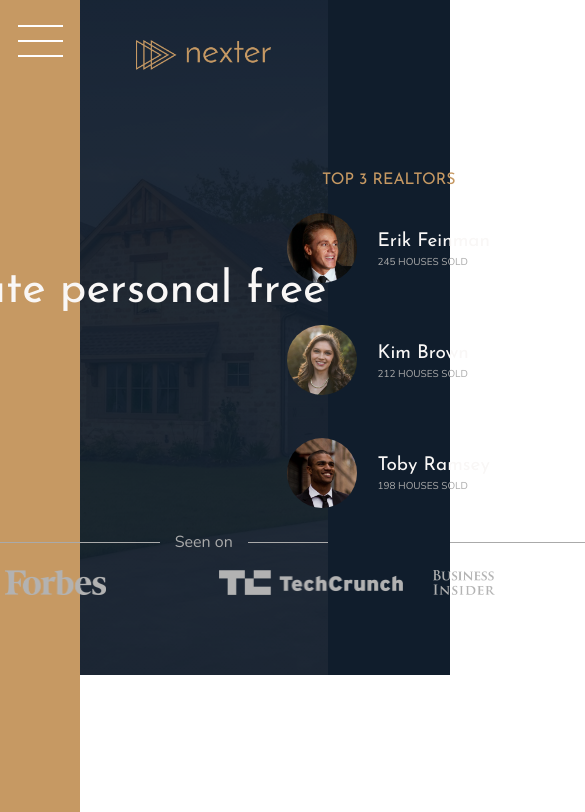
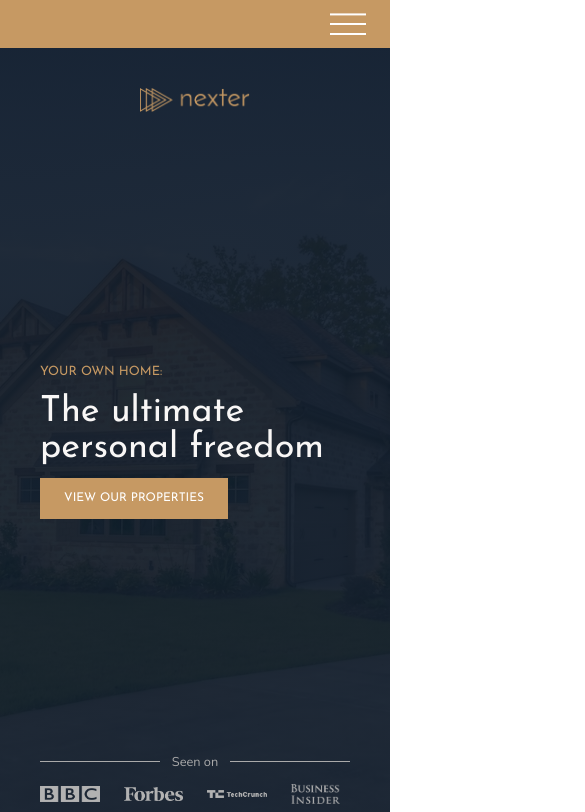
Before and after one commit to DeboraBucci/nexter, a website: page index.html in a window 390 px wide. Shown: the top 812 px of the page, 585 px wide, since content can reach past the window. Drawn offline with nearby package versions, Linux system fonts and the light colour scheme; files that its build step writes are made by us from their sources.

Commit message:
add media queries to make page responsive

```diff
--- a/sass/_base.scss
+++ b/sass/_base.scss
@@ -14,6 +14,12 @@ $color-grey-dark-2: #6d5d4b;
 $font-primary: "Nunito", sans-serif;
 $font-display: "Josefin Sans", sans-serif;
 
+// RESPONSIVE BREAKPOINTS
+$bp-largest: 75em; // 1200px
+$bp-large: 62.5em; // 1000px
+$bp-medium: 50em; // 800px
+$bp-small: 37.5em; // 600px
+
 *,
 *::before,
 *::after {
@@ -25,6 +31,10 @@ $font-display: "Josefin Sans", sans-serif;
 html {
   box-sizing: border-box;
   font-size: 62.5%; // 10px
+
+  @media only screen and (max-width: $bp-largest) {
+    font-size: 50%;
+  }
 }
 
 body {
@@ -41,4 +51,17 @@ body {
     [sidebar-start] 8rem [sidebar-end full-start] minmax(6rem, 1fr)
     [center-start] repeat(8, [col-start] minmax(min-content, 14rem) [col-end])
     [center-end] minmax(6rem, 1fr) [full-end];
+
+  @media only screen and (max-width: $bp-large) {
+    grid-template-rows: 6rem 80vh min-content 40vw repeat(3, min-content);
+
+    grid-template-columns:
+      [full-start] minmax(6rem, 1fr)
+      [center-start] repeat(8, [col-start] minmax(min-content, 14rem) [col-end])
+      [center-end] minmax(6rem, 1fr) [full-end];
+  }
+
+  @media only screen and (max-width: $bp-medium) {
+    grid-template-rows: 6rem calc(100vh - 6rem);
+  }
 }
--- a/sass/_header.scss
+++ b/sass/_header.scss
@@ -10,13 +10,21 @@
   background-position: center;
 
   display: grid;
-  grid-template-rows: 1fr min-content 6rem 1fr;
-  grid-template-columns: max-content;
+  grid-template-rows: 1fr min-content minmax(6rem, min-content) 1fr;
+  grid-template-columns: minmax(min-content, max-content);
   row-gap: 1.5rem;
   justify-content: center;
 
   padding: 8rem;
   padding-top: 4rem;
+
+  @media only screen and (max-width: $bp-medium) {
+    grid-column: 1 / -1;
+  }
+
+  @media only screen and (max-width: $bp-small) {
+    padding: 5rem;
+  }
 
   &__logo {
     height: 3rem;
@@ -51,9 +59,11 @@
     grid-template-columns: repeat(4, 1fr);
     column-gap: 3rem;
     justify-items: auto;
+    align-items: center;
 
     img {
-      height: 2.5rem;
+      max-height: 2.5rem;
+      max-width: 100%;
       filter: brightness(70%);
     }
   }
--- a/sass/_realtors.scss
+++ b/sass/_realtors.scss
@@ -10,12 +10,24 @@
   justify-items: center;
   row-gap: 2rem;
 
+  @media only screen and (max-width: $bp-medium) {
+    grid-column: 1 / -1;
+  }
+
   &__list {
     display: grid;
     grid-template-columns: min-content max-content;
     align-items: center;
     column-gap: 2rem;
     row-gap: 5vh;
+
+    @media only screen and (max-width: $bp-medium) {
+      grid-template-columns: repeat(3, min-content max-content);
+    }
+
+    @media only screen and (max-width: $bp-small) {
+      grid-template-columns: min-content max-content;
+    }
   }
 
   &__img {
--- a/sass/_sidebar.scss
+++ b/sass/_sidebar.scss
@@ -6,6 +6,13 @@
 
   display: flex;
   justify-content: center;
+
+  @media only screen and (max-width: $bp-large) {
+    grid-column: 1 / -1;
+    grid-row: 1 / 2;
+    justify-content: flex-end;
+    align-items: center;
+  }
 }
 
 .nav-btn {
@@ -36,4 +43,17 @@
   &::after {
     transform: translateY(1.3rem);
   }
+
+  @media only screen and (max-width: $bp-large) {
+    margin-top: 0;
+    margin-right: 3rem;
+
+    &::before {
+      transform: translateY(-1.2rem);
+    }
+
+    &::after {
+      transform: translateY(1rem);
+    }
+  }
 }
--- a/sass/_story.scss
+++ b/sass/_story.scss
@@ -13,6 +13,11 @@
       ),
       url(../img/back.jpg);
     background-size: cover;
+
+    @media only screen and (max-width: $bp-medium) {
+      grid-column: 1 / -1;
+      padding: 3rem;
+    }
   }
 
   &__img--1 {
@@ -20,6 +25,11 @@
     grid-row: 2/ 6;
     grid-column: 2/6;
     box-sizing: 0 2rem 5rem rgba(#000, 0.1);
+
+    @media only screen and (max-width: $bp-medium) {
+      grid-column: 1 / 5;
+      grid-row: 1/-1;
+    }
   }
 
   &__img--2 {
@@ -28,6 +38,11 @@
     grid-row: 4 / 6;
     grid-column: 4 / 7;
     box-sizing: 0 2rem 5rem rgba(#000, 0.2);
+
+    @media only screen and (max-width: $bp-medium) {
+      grid-row: 1/-1;
+      width: 100%;
+    }
   }
 
   &__content {
@@ -39,6 +54,11 @@
     grid-column: col-start 5 / full-end;
 
     padding: 6rem 8vw;
+
+    @media only screen and (max-width: $bp-medium) {
+      grid-column: 1 / -1;
+      grid-row: 5 /6;
+    }
   }
 
   &__text {
```
